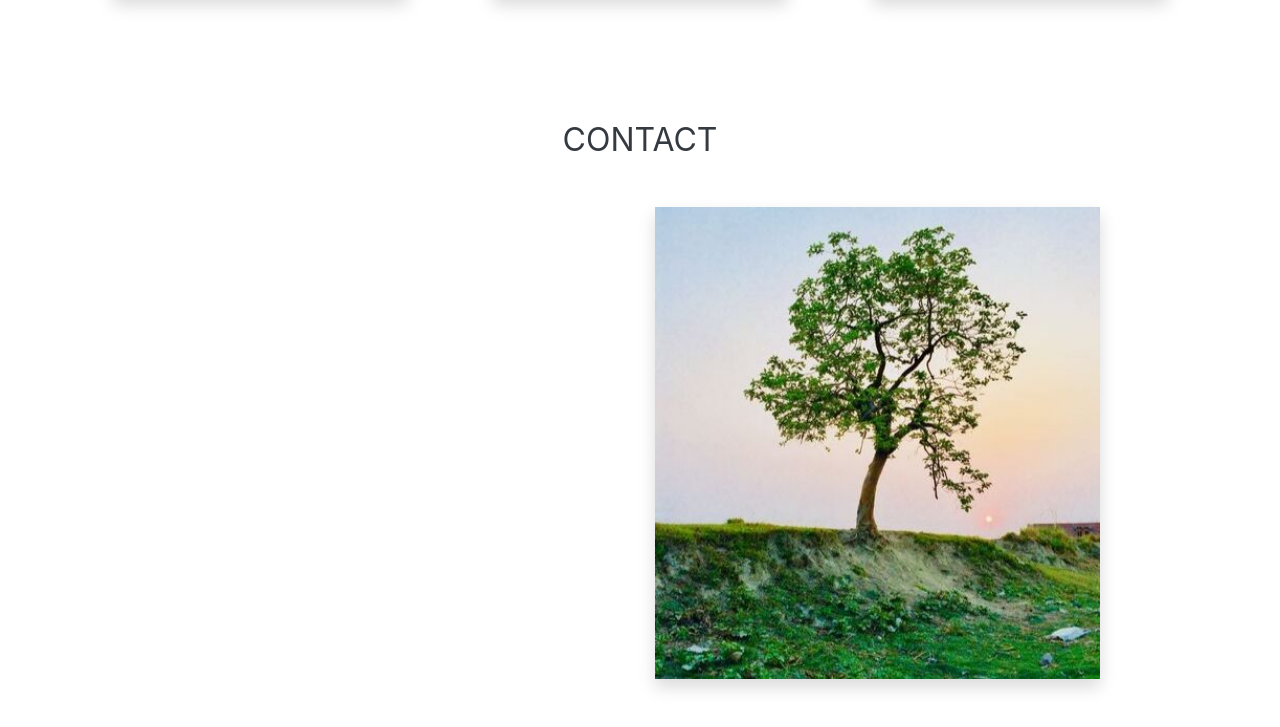
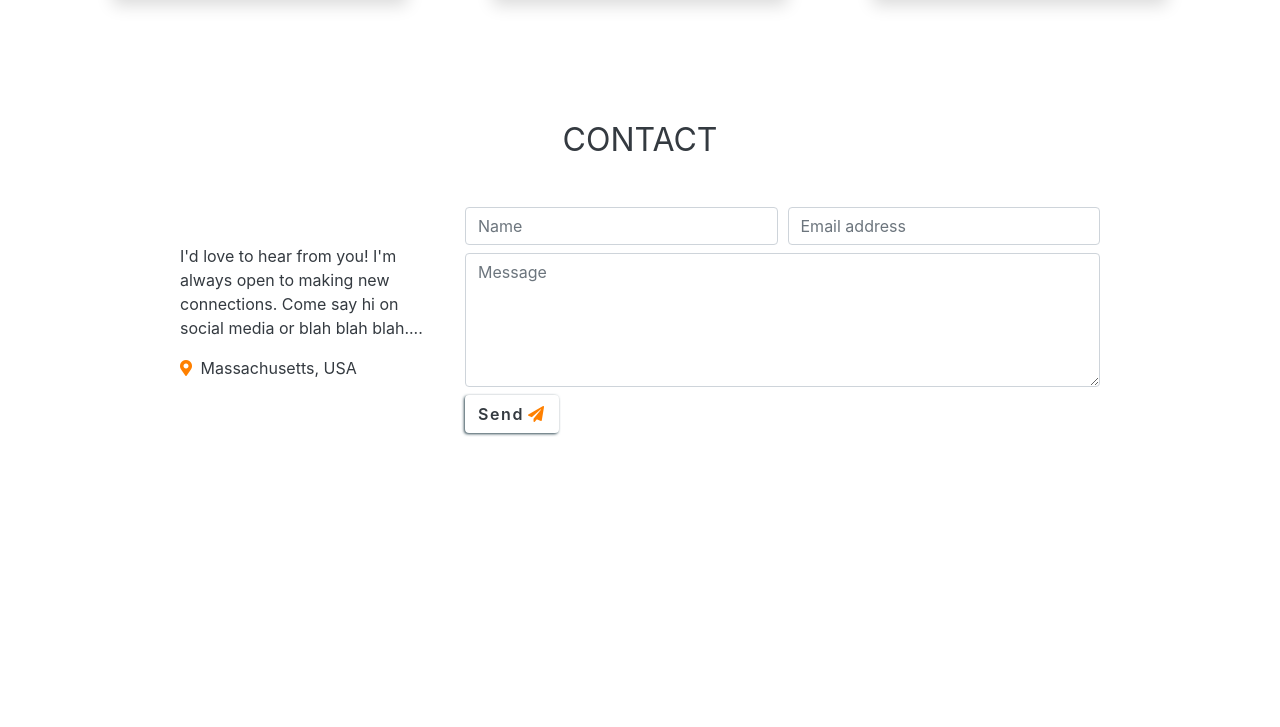
Before and after one commit to amymcgowan/amymcgowan.github.io, a plain HTML site: page index.html in a window 1280 px wide. Shown: the part 2252-2979 px from the top of the page. After the commit the page ends 2733 px from the top, so only its background shows below. Drawn offline with nearby package versions, Linux system fonts and the light colour scheme.

Commit message:
Finish contact form

```diff
--- a/index.html
+++ b/index.html
@@ -219,11 +219,34 @@
         <div class="container text-dark mb-5">
             <h2 class="text-center my-5 text-uppercase">Contact</h2>
             <div class="row">
-                <div class="col-lg-5 ml-auto my-auto">
-                    <p></p>
+                <div class="col-lg-3 ml-auto my-auto">
+                    <p>I'd love to hear from you!  I'm always open to making new connections.
+                        Come say hi on social media or blah blah blah....
+                    </p>
+                    <p><i class="fas fa-map-marker-alt text-accent mr-1"></i>
+                        Massachusetts, USA
+                    </p>
+                    <!-- <p>
+                        RESUME
+                    </p> -->
                 </div>
-                <div class="col-lg-5 mr-auto">
-                    <img class="shadow img-fluid" src="/assets/about-place-holder.jpg" width="100%">
+                <div class="col-lg-7 mr-auto">
+                    <form action="https://formspree.io/amymcgowan.dev@gmail.com" method="POST" />
+                        <div class="form-row mb-2">
+                            <div class="col">
+                                <input type="text" class="form-control" name="name" placeholder="Name" required>
+                            </div>
+                            <div class="col">
+                                <input type="email" class="form-control" name="email"placeholder="Email address" required>
+                            </div>
+                        </div>
+                        <div class="form-row mb-2">
+                            <div class="col">
+                                <textarea type="text" class="form-control" name="message" rows="5" placeholder="Message" required></textarea>
+                            </div>
+                        </div>
+                        <button type="submit" class="btn btn-submit text-dark">Send<i class="fas fa-paper-plane text-accent ml-1"></i></button>
+                    </form>
                 </div>
             </div>
         </div>
--- a/styles.css
+++ b/styles.css
@@ -121,3 +121,11 @@ hr {
     border: 2px solid var(--primary);
 
 }
+
+.btn-submit {
+    letter-spacing: .1rem;
+    font-weight: 600;
+    box-shadow: -1px 1px 3px var(--dk-gray);
+
+
+}
```
